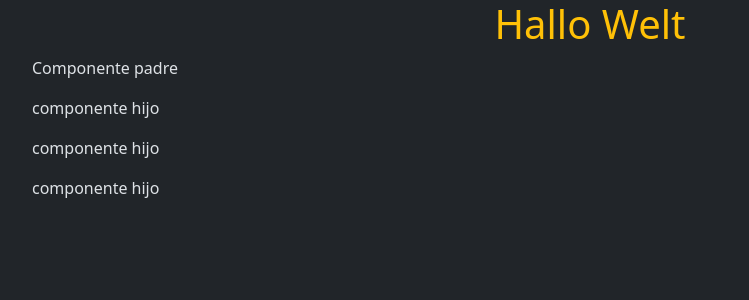
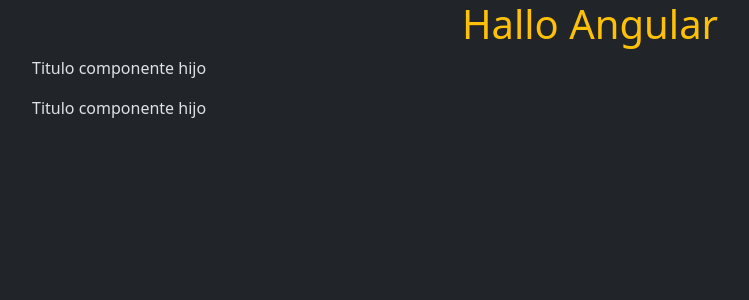
Before and after one commit to fjjt3/Angular2024, an Angular app: page / in a window 1280 px wide. Shown: the top 300 px of the page, without its empty margins (50-799 px from the left). Built offline with nearby package versions, Linux system fonts and the light colour scheme.

Commit message:
JavaScript/TypeScript Method

```diff
--- a/src/app/app.component.html
+++ b/src/app/app.component.html
@@ -1,4 +1,4 @@
 <div class="container">
     <h1 class="text-center text-warning">{{title}}</h1>
-    <app-padre/>
+    <app-hijo/>
 </div>
--- a/src/app/app.component.ts
+++ b/src/app/app.component.ts
@@ -4,15 +4,16 @@
 import { ComponenteEnLineaComponent } from "./componente-en-linea/componente-en-linea.component";
 import { InterpolacionComponent } from "./interpolacion/interpolacion.component";
 import { PadreComponent } from "./padre/padre.component";
-// import { NuevoComponenteComponent } from './nuevo-componente/nuevo-componente.component'
+import { HijoComponent } from "./hijo/hijo.component";
+
 
 @Component({
   selector: 'app-root',
   standalone: true,
-  imports: [RouterOutlet, NuevoComponenteComponent, ComponenteEnLineaComponent, InterpolacionComponent, PadreComponent],
+  imports: [RouterOutlet, NuevoComponenteComponent, ComponenteEnLineaComponent, InterpolacionComponent, PadreComponent, HijoComponent],
   templateUrl: './app.component.html',
   styleUrl: './app.component.css'
 })
 export class AppComponent {
-  title = 'Hallo Welt';
+  title = 'Hallo Angular';
 }
--- /dev/null
+++ b/src/app/hijo/hijo.component.html
@@ -0,0 +1,2 @@
+<p>{{mostrarTitulo}} </p>
+<p>{{getTitulo()}}</p>
--- /dev/null
+++ b/src/app/hijo/hijo.component.ts
@@ -0,0 +1,20 @@
+import { Component } from '@angular/core';
+
+@Component({
+  selector: 'app-hijo',
+  standalone: true,
+  imports: [],
+  templateUrl: './hijo.component.html',
+  styleUrl: './hijo.component.css'
+})
+export class HijoComponent {
+  private titulo = 'Titulo componente hijo';
+
+  //Getter de TyoeScript
+  get mostrarTitulo(){
+    return this.titulo;
+  }
+  getTitulo(){
+    return this.titulo;
+  }
+}
--- a/src/app/padre/hijo/hijo.component.html
+++ b/src/app/padre/hijo/hijo.component.html
@@ -1 +1,10 @@
-<p>componente hijo</p>
+<!-- <p>componente hijo</p>
+<section>
+    <div class="container">
+        <h1 class="text-center text-warning">{{titulo}}</h1>
+        <p>Welcome, {{usuario.nombre}}.</p>
+        <p>You are {{usuario.edad}} years old</p>
+        <p>{{saludar()}}</p>
+        <p>In 1 year you will be {{usuario.edad +1}} years old</p>
+    </div>
+</section> -->
```
Also changed, not shown: src/app/hijo/hijo.component.css (added).
